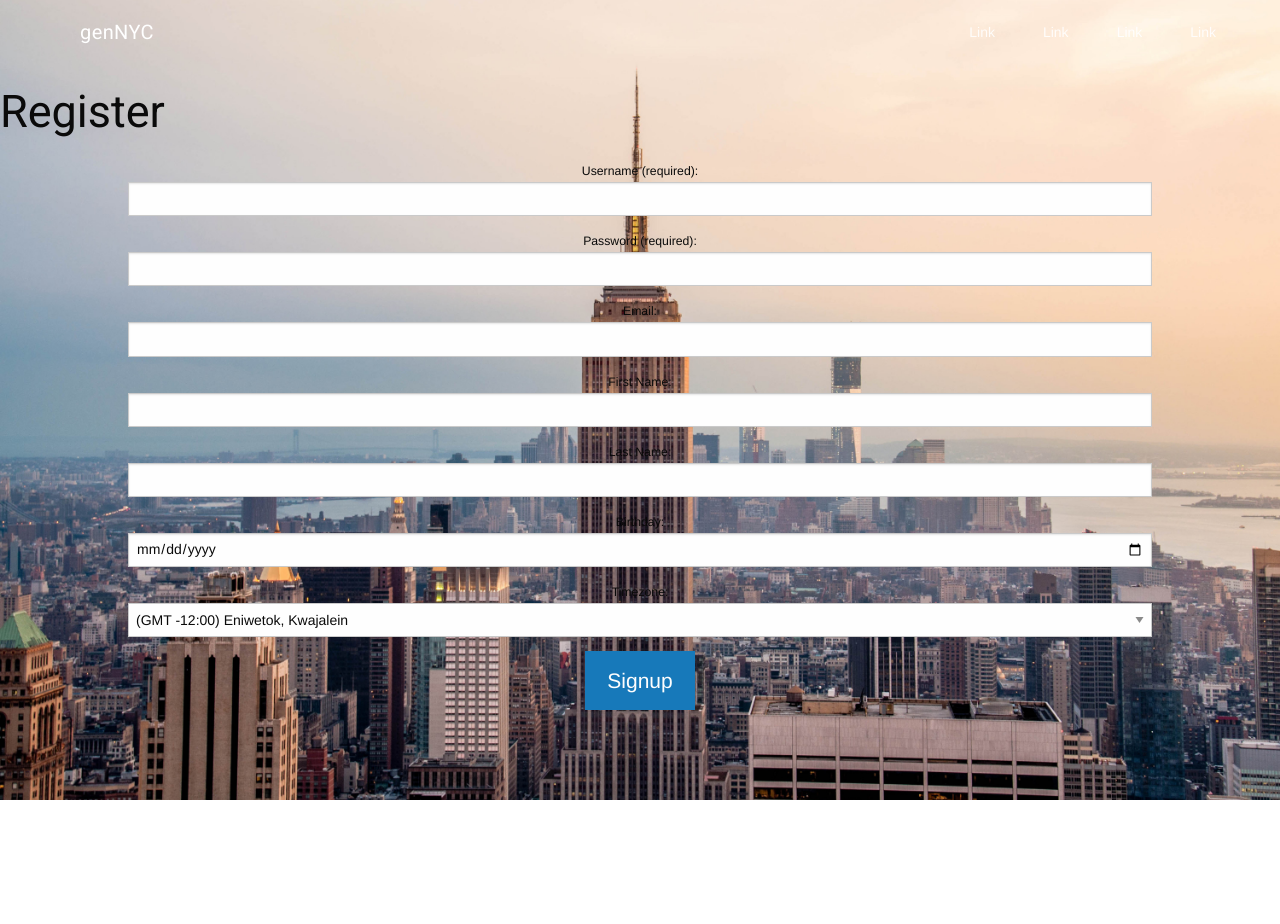
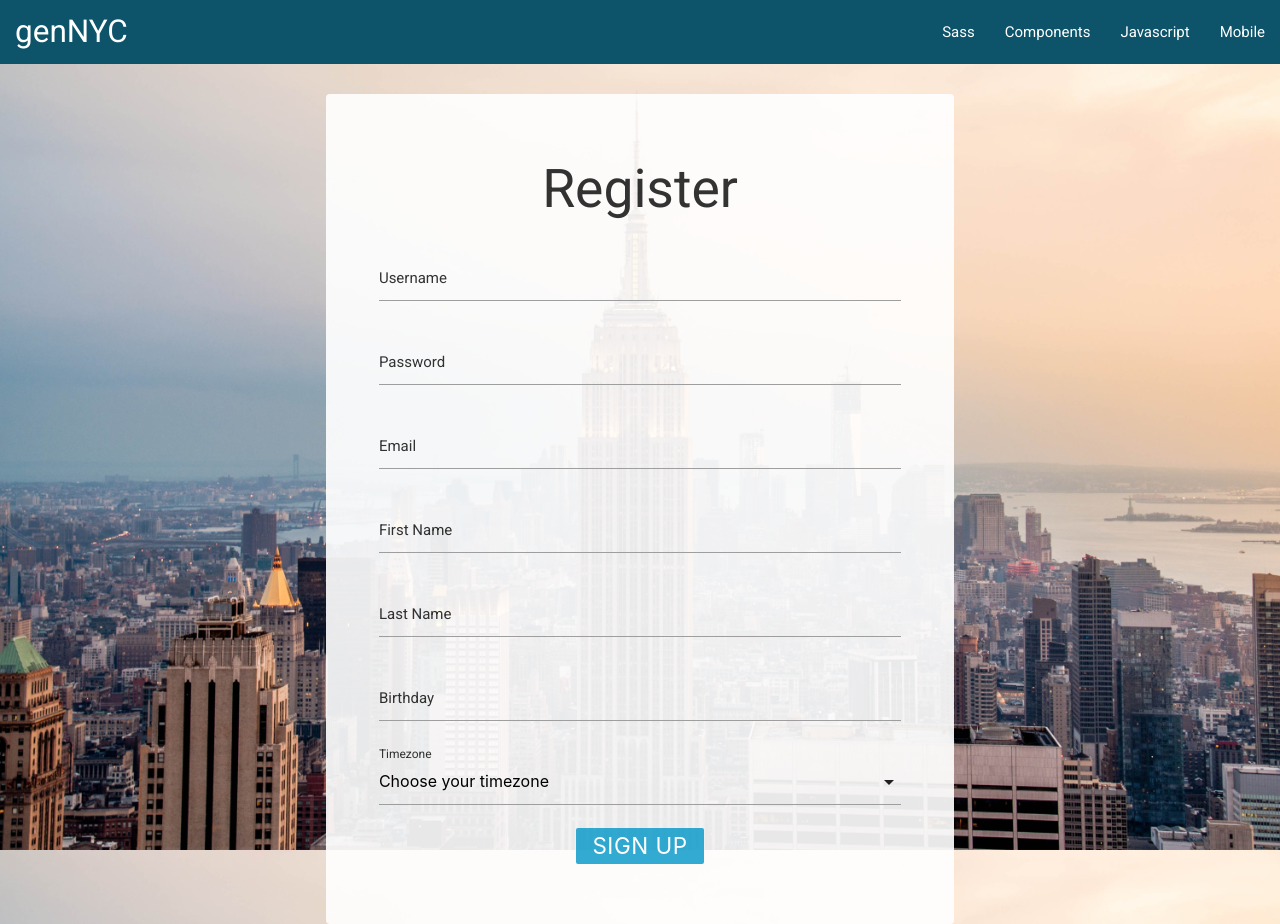
Before and after one commit to geod/w4156-boilerplate-gcloud, a Flask app: page /register in a window 1280 px wide. Before the commit the page ends 800 px from the top, so only its background shows below. Run offline with Flask 2, Linux system fonts and the light colour scheme; some libraries are stand-ins or nearby versions; some web fonts are replaced.

Commit message:
Switched to MaterializeCSS for maintainability and better support

```diff
--- a/code/static/css/app.css
+++ b/code/static/css/app.css
@@ -10,10 +10,25 @@ body {
   background-size: cover;
 }
 
-button, input[type="submit"] {
+button, input[type="submit"], .btn {
   font-size: 1.5rem !important;
   color: white;
   background: #0097c7cc;
+  box-shadow: none;
+  border-radius: 2px;
+}
+
+button:hover, input[type="submit"]:hover, .btn:hover {
+  background: #0D546B;
+}
+
+nav {
+  box-shadow: none;
+  background-color: #0D546B;
+}
+
+nav .brand-logo {
+  margin-left: 1rem;
 }
 
 form {
@@ -22,19 +37,20 @@ form {
   align-items: center;
 }
 
-.modal {
+.mdl-modal {
   background-color: #ffffffe8;
-  width: 50%;
+  width: 70%;
   border-radius: 4px;
-  padding: 4rem 2rem;
+  padding: 2rem 2rem 4rem 2rem;
+  text-align: center;
+  display: flex;
+  flex-direction: column;
+  align-items: center;
+  margin: 2rem auto;
 }
 
-.modal h1, .modal h2, .modal h3, .modal h4, .modal h5, .modal h6, .modal p, .modal label {
+.mdl-modal h1, .mdl-modal h2, .mdl-modal h3, .mdl-modal h4, .mdl-modal h5, .mdl-modal h6, .mdl-modal p, .mdl-modal label {
   color: rgba(0, 0, 0, 0.8) !important;
-}
-
-.panel-wrapper {
-  overflow: hidden !important;
 }
 
 .panel-wrapper .panel, .panel-wrapper .panel-main {
@@ -43,7 +59,6 @@ form {
   display: flex;
   flex-direction: column;
   text-align: center;
-  position: absolute;
   height: 100vh;
   overflow: hidden;
   margin: 0;
@@ -59,6 +74,7 @@ form {
   color: white;
   font-size: 2rem;
   padding: 1rem 0px;
+  margin: 0;
 }
 
 .panel-wrapper .panel h2, .panel-wrapper .panel-main h2, .panel-wrapper .panel p, .panel-wrapper .panel-main p, .panel-wrapper .panel label, .panel-wrapper .panel-main label {
@@ -71,7 +87,7 @@ form {
 }
 
 .panel-wrapper .panel p, .panel-wrapper .panel-main p {
-  font-size: 1.5rem;
+  font-size: 1.25rem;
 }
 
 .panel-wrapper .panel .init-buttons, .panel-wrapper .panel-main .init-buttons {
@@ -113,3 +129,9 @@ li {
   list-style-type: none;
   padding-bottom: 25px;
 }
+
+@media only screen and (max-width: 992px) {
+  nav .brand-logo {
+    margin-left: 0;
+  }
+}
--- a/code/static/css/app.scss
+++ b/code/static/css/app.scss
@@ -3,6 +3,7 @@
 //
 // === COLORS ===
 $GENBLUE: #0097c7cc;
+$GENBLUE-DARK: #0D546B;
 $GENBLACK: rgba(0, 0, 0, 0.8);
 
 body, html {
@@ -19,10 +20,26 @@ body {
   background-size: cover;
 }
 
-button, input[type="submit"] {
+button, input[type="submit"], .btn {
   font-size: 1.5rem !important;
   color: white;
   background: $GENBLUE;
+  box-shadow: none;
+  border-radius: 2px;
+
+  &:hover {
+    background: $GENBLUE-DARK;
+  }
+}
+
+// Navigation
+nav {
+  box-shadow: none;
+  background-color: $GENBLUE-DARK;
+
+  .brand-logo {
+    margin-left: 1rem;
+  }
 }
 
 // Form override
@@ -32,11 +49,16 @@ form {
   align-items: center;
 }
 
-.modal {
+.mdl-modal {
   background-color: #ffffffe8;
-  width: 50%;
+  width: 70%;
   border-radius: 4px;
-  padding: 4rem 2rem;
+  padding: 2rem 2rem 4rem 2rem;
+  text-align: center;
+  display: flex;
+  flex-direction: column;
+  align-items: center;
+  margin: 2rem auto;
 
   h1,h2,h3,h4,h5,h6,p,label {
     color: $GENBLACK !important;
@@ -45,14 +67,14 @@ form {
 
 // Home page panel
 .panel-wrapper {
-  overflow: hidden !important;
+  // overflow: hidden !important;
   .panel {
     align-items: center;
     justify-content: center;
     display: flex;
     flex-direction: column;
     text-align: center;
-    position: absolute;
+    // position: absolute;
     height: 100vh;
     overflow: hidden;
     margin: 0;
@@ -67,6 +89,7 @@ form {
       color: white;
       font-size: 2rem;
       padding: 1rem 0px;
+      margin: 0;
     }
 
     h2, p, label {
@@ -79,7 +102,7 @@ form {
     }
 
     p {
-      font-size: 1.5rem;
+      font-size: 1.25rem;
     }
 
     .init-buttons {
@@ -125,3 +148,11 @@ li {
   list-style-type: none;
   padding-bottom: 25px;
 }
+
+@media only screen and (max-width: 992px) {
+  nav {
+    .brand-logo {
+      margin-left: 0;
+    }
+  }
+}
--- /dev/null
+++ b/code/static/js/main.js
@@ -0,0 +1,6 @@
+$(document).ready(function() {
+  // === MATERIALIZE AND MDL UI ===
+  $('select').formSelect()
+  $('.sidenav').sidenav()
+  $('.datepicker').datepicker()
+})
--- a/code/templates/base.html
+++ b/code/templates/base.html
@@ -4,58 +4,55 @@
 <head>
   <meta charset="utf-8">
   <title>{% block title %}{% endblock %}</title>
-  <link rel="stylesheet" href="https://cdnjs.cloudflare.com/ajax/libs/foundation/6.1.1/foundation.min.css">
-  <link rel="stylesheet" href="{{ url_for('static', filename='css/app.css') }}">
-  <!-- Compiled and minified CSS -->
-  <!-- <link rel="stylesheet" href="https://cdnjs.cloudflare.com/ajax/libs/materialize/1.0.0-beta/css/materialize.min.css"> -->
-  <!-- Compiled and minified JavaScript -->
-  <!-- <script src="https://cdnjs.cloudflare.com/ajax/libs/materialize/1.0.0-beta/js/materialize.min.js"></script> -->
 
   <!-- FONTS -->
   <link href="https://fonts.googleapis.com/css?family=Allerta+Stencil" rel="stylesheet">
   <link href="https://fonts.googleapis.com/css?family=Roboto" rel="stylesheet">
 
+  <!-- MATERIALIZE UI Framework -->
+  <!-- Compiled and minified CSS -->
+  <link href="https://fonts.googleapis.com/icon?family=Material+Icons" rel="stylesheet">
+  <link rel="stylesheet" href="https://cdnjs.cloudflare.com/ajax/libs/materialize/1.0.0-beta/css/materialize.min.css"
+  <!-- Compiled and minified JavaScript -->
+  <script type="text/javascript" src="https://code.jquery.com/jquery-3.2.1.min.js"></script>
+  <script src="https://cdnjs.cloudflare.com/ajax/libs/materialize/1.0.0-beta/js/materialize.min.js"></script>
+
   <!--MDL UI Framework  -->
-  <link rel="stylesheet" href="https://fonts.googleapis.com/icon?family=Material+Icons">
+  <!-- <link rel="stylesheet" href="https://fonts.googleapis.com/icon?family=Material+Icons">
   <link rel="stylesheet" href="https://code.getmdl.io/1.3.0/material.teal-indigo.min.css">
-  <script defer src="https://code.getmdl.io/1.3.0/material.min.js"></script>
+  <script defer src="https://code.getmdl.io/1.3.0/material.min.js"></script> -->
+
+  <link rel="stylesheet" href="{{ url_for('static', filename='css/app.css') }}">
 </head>
 <body>
-  <div class='mdl-layout mdl-js-layout'>
-    <!-- Navigation bar IF LOGGED IN -->
-    <header class="mdl-layout__header mdl-layout__header--transparent">
-      <div class="mdl-layout__header-row">
-        <!-- Title -->
-        <span class="mdl-layout-title">genNYC</span>
-        <!-- Add spacer, to align navigation to the right -->
-        <div class="mdl-layout-spacer"></div>
-        <!-- Navigation -->
-        <nav class="mdl-navigation">
-          <a class="mdl-navigation__link" href="">Link</a>
-          <a class="mdl-navigation__link" href="">Link</a>
-          <a class="mdl-navigation__link" href="">Link</a>
-          <a class="mdl-navigation__link" href="">Link</a>
-        </nav>
+  <!-- Navigation bar IF LOGGED IN -->
+  <header class="mdl-layout__header mdl-layout__header--transparent">
+    <!-- Navigation -->
+    <nav>
+      <div class="nav-wrapper">
+        <a href="#!" class="brand-logo">genNYC</a>
+        <a href="#" data-target="mobile-demo" class="sidenav-trigger"><i class="material-icons">menu</i></a>
+        <ul class="right hide-on-med-and-down">
+          <li><a href="sass.html">Sass</a></li>
+          <li><a href="badges.html">Components</a></li>
+          <li><a href="collapsible.html">Javascript</a></li>
+          <li><a href="mobile.html">Mobile</a></li>
+        </ul>
       </div>
-    </header>
-    <div class="mdl-layout__drawer">
-      <span class="mdl-layout-title">genNYC</span>
-      <nav class="mdl-navigation">
-        <a class="mdl-navigation__link" href="">Link</a>
-        <a class="mdl-navigation__link" href="">Link</a>
-        <a class="mdl-navigation__link" href="">Link</a>
-        <a class="mdl-navigation__link" href="">Link</a>
-      </nav>
-    </div>
+    </nav>
 
-    <!-- Main content -->
+    <ul class="sidenav" id="mobile-demo">
+      <li><a href="sass.html">Sass</a></li>
+      <li><a href="badges.html">Components</a></li>
+      <li><a href="collapsible.html">Javascript</a></li>
+      <li><a href="mobile.html">Mobile</a></li>
+    </ul>
+  </header>
+
+  <!-- Main content -->
+  <div class="container">
     {% block body %}{% endblock %}
   </div>
-
-  <script src="https://cdnjs.cloudflare.com/ajax/libs/jquery/2.1.4/jquery.min.js"></script>
-  <script src="https://cdnjs.cloudflare.com/ajax/libs/foundation/6.1.1/foundation.js"></script>
-  <script>
-  $(document).foundation();
-  </script>
+  <script src="{{ url_for('static', filename='js/main.js') }}"></script>
 </body>
 </html>
--- a/code/templates/register.html
+++ b/code/templates/register.html
@@ -1,23 +1,44 @@
 {% extends "base.html" %}
 {% block title %} Register {% endblock %}
 {% block body %}
+<div class="mdl-modal row">
+
   <h2> Register </h2>
 
-<form action="" method="POST" style="width:80%;margin-left:auto;margin-right:auto;" id="register">
-    <label for="username">Username (required):</label>
+  <form class="col s12" action="" method="POST" id="register">
+    <div class="input-field col s12">
+      <label for="username">Username</label>
       <input type="text" name="username" required>
-    <label for="password">Password (required):</label>
+    </div>
+
+    <div class="input-field col s12">
+      <label for="password">Password</label>
       <input type="password" name="password" required>
-    <label for="email">Email:</label>
-    <input type="email" name="email">
-    <label for="fname">First Name:</label>
-    <input type="text" name="fname">
-    <label for="lname">Last Name:</label>
+    </div>
+
+    <div class="input-field col s12">
+      <label for="email">Email</label>
+      <input type="email" name="email" required>
+    </div>
+
+    <div class="input-field col s12">
+      <label for="fname">First Name</label>
+      <input type="text" name="fname" required>
+    </div>
+
+    <div class="input-field col s12">
+      <label for="lname">Last Name</label>
       <input type="text" name="lname">
-    <label for="dob">Birthday:</label>
-    <input type="date" name="dob">
-    <label for="timezone">Timezone:</label>
+    </div>
+
+    <div class="input-field col s12">
+      <label for="dob">Birthday</label>
+      <input type="text" name="dob">
+    </div>
+
+    <div class="input-field col s12">
       <select name="timezone" form="register">
+        <option value="" disabled selected>Choose your timezone</option>
         <option value="-12.0">(GMT -12:00) Eniwetok, Kwajalein</option>
         <option value="-11.0">(GMT -11:00) Midway Island, Samoa</option>
         <option value="-10.0">(GMT -10:00) Hawaii</option>
@@ -50,11 +71,16 @@
         <option value="11.0">(GMT +11:00) Magadan, Solomon Islands, New Caledonia</option>
         <option value="12.0">(GMT +12:00) Auckland, Wellington, Fiji, Kamchatka</option>
       </select>
-    <button class="button" type="submit">Signup</button>
+      <label for="timezone">Timezone</label>
+    </div>
+
+    <button class="btn waves-effect waves-light" type="submit">Sign Up</button>
   </form>
 
   {% if error %}
   <p class="error"><strong>Error:</strong> {{ error }}
     {% endif %}
 
+  </div>
+
   {% endblock %}
```
Also changed, not shown: code/templates/hello.html (+10 -11 lines), code/templates/login.html (+9 -14 lines). Lines whose indentation alone changed are shown as unchanged.
